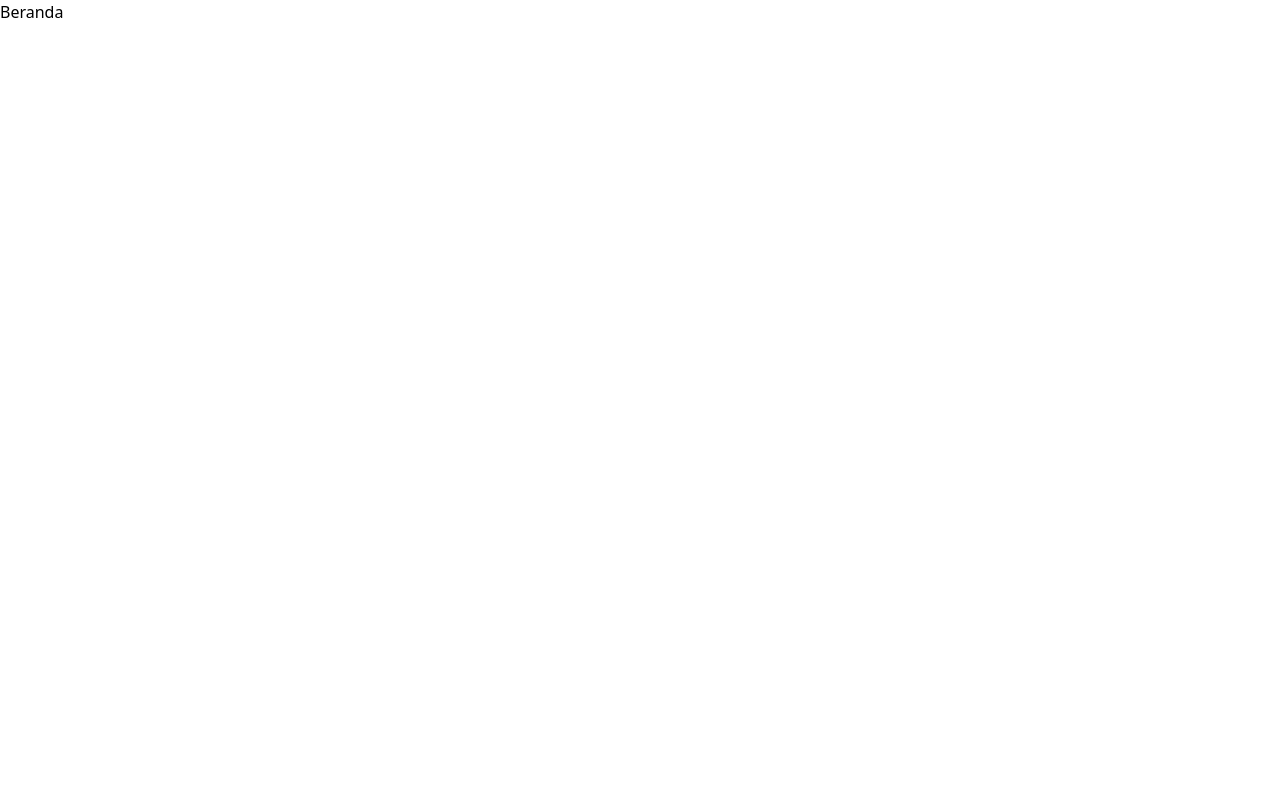
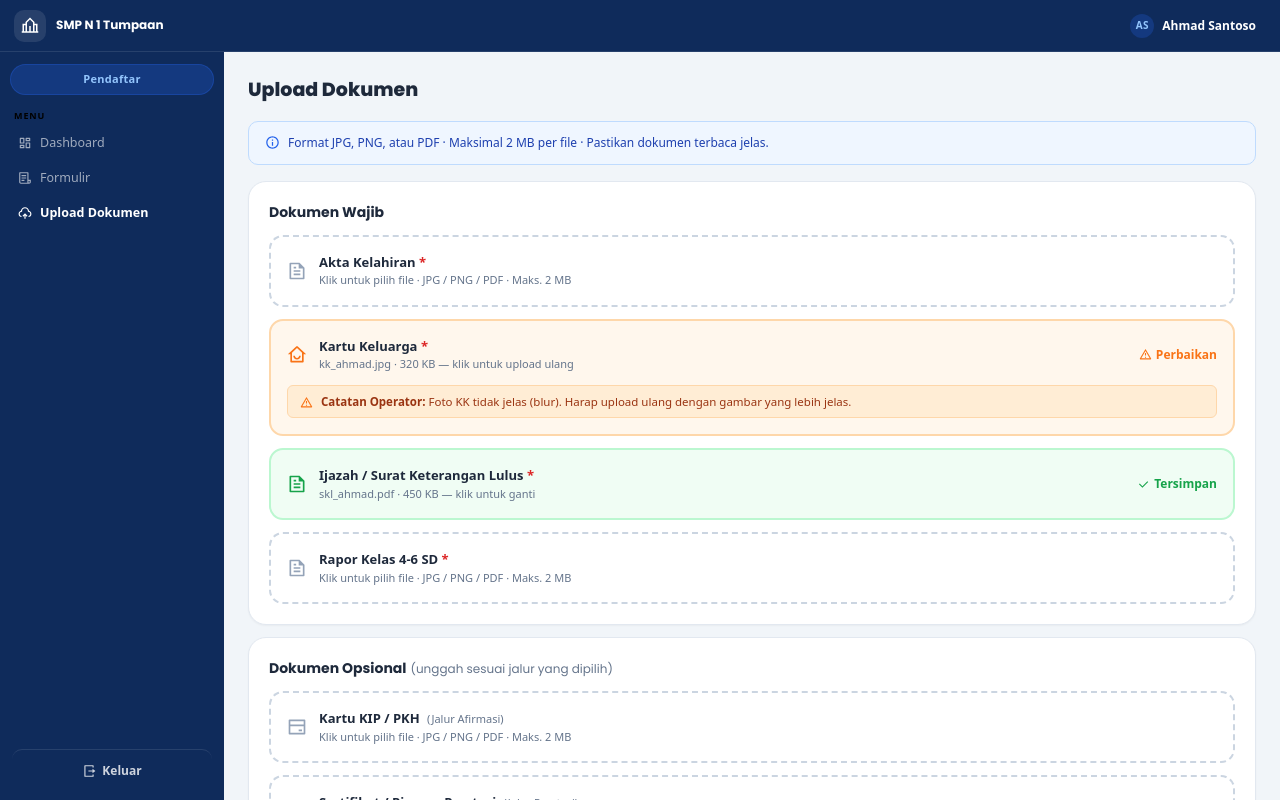
Before and after one commit to yaksokk/ppdb, a React (Vite) app in the folder frontend/: page /pendaftar/dokumen in a window 1280 px wide. Before the commit this address led to /. Shown: the top 800 px of the page. Built offline with nearby package versions, Linux system fonts and the light colour scheme.

Commit message:
feat: tambah halaman Upload Dokumen Pendaftar

```diff
--- /dev/null
+++ b/frontend/src/pages/pendaftar/UploadDokumen/UploadDokumen.jsx
@@ -0,0 +1,145 @@
+import { useState, useRef } from 'react'
+import { useNavigate } from 'react-router-dom'
+import { RiInformationLine, RiAlertLine, RiCheckLine, RiFileTextLine, RiHomeSmileLine, RiTrophyLine, RiBankCardLine } from 'react-icons/ri'
+import { Button } from '../../../components/common'
+import AdminLayout from '../../../components/layout/AdminLayout/AdminLayout'
+
+const user = {
+  name: 'Ahmad Santoso',
+  avatarStyle: { background: 'rgba(37,99,235,.25)', color: '#93C5FD' },
+}
+
+const DOKUMEN_WAJIB = [
+  { id: 'akta',   nama: 'Akta Kelahiran',         icon: RiFileTextLine,  wajib: true  },
+  { id: 'kk',     nama: 'Kartu Keluarga',          icon: RiHomeSmileLine, wajib: true  },
+  { id: 'ijazah', nama: 'Ijazah / Surat Keterangan Lulus', icon: RiFileTextLine, wajib: true },
+  { id: 'rapor',  nama: 'Rapor Kelas 4-6 SD',      icon: RiFileTextLine,  wajib: true  },
+]
+
+const DOKUMEN_OPSIONAL = [
+  { id: 'kip',       nama: 'Kartu KIP / PKH',          jalur: 'Jalur Afirmasi',  icon: RiBankCardLine },
+  { id: 'sertifikat',nama: 'Sertifikat / Piagam Prestasi', jalur: 'Jalur Prestasi', icon: RiTrophyLine },
+  { id: 'surattugas',nama: 'Surat Tugas Orang Tua',    jalur: 'Jalur Mutasi',    icon: RiFileTextLine },
+]
+
+const DUMMY_STATUS = {
+  kk:     { file: 'kk_ahmad.jpg',  size: '320 KB', status: 'perbaikan', catatan: 'Foto KK tidak jelas (blur). Harap upload ulang dengan gambar yang lebih jelas.' },
+  ijazah: { file: 'skl_ahmad.pdf', size: '450 KB', status: 'tersimpan', catatan: null },
+}
+
+function DokItem({ dok, statusData, onUpload }) {
+  const ref = useRef()
+  const Icon = dok.icon
+  const s = statusData[dok.id]
+
+  const bgClass = s?.status === 'tersimpan'  ? 'border-green-200 bg-success-light'
+                : s?.status === 'perbaikan'  ? 'border-orange-200 bg-orange-50'
+                : 'border-dashed border-n300 bg-white hover:border-primary hover:bg-primary-light/30'
+
+  return (
+    <div className={`border-2 rounded-md p-4 transition-all duration-150 cursor-pointer ${bgClass}`}
+      onClick={() => ref.current.click()}
+    >
+      <div className="flex items-center justify-between">
+        <div className="flex items-center gap-3">
+          <Icon size={20} className={`flex-shrink-0 ${s?.status === 'tersimpan' ? 'text-success' : s?.status === 'perbaikan' ? 'text-orange-500' : 'text-n400'}`} />
+          <div>
+            <p className="text-[13px] font-semibold text-n800">
+              {dok.nama} {dok.wajib && <span className="text-danger">*</span>}
+              {dok.jalur && <span className="text-[11px] font-normal text-n500 ml-1">({dok.jalur})</span>}
+            </p>
+            <p className="text-[11px] text-n500">
+              {s?.file ? `${s.file} · ${s.size} — klik untuk ${s.status === 'tersimpan' ? 'ganti' : 'upload ulang'}` : 'Klik untuk pilih file · JPG / PNG / PDF · Maks. 2 MB'}
+            </p>
+          </div>
+        </div>
+        {s?.status === 'tersimpan' && (
+          <span className="text-[12px] font-semibold text-success flex items-center gap-1">
+            <RiCheckLine size={13} /> Tersimpan
+          </span>
+        )}
+        {s?.status === 'perbaikan' && (
+          <span className="text-[12px] font-semibold text-orange-500 flex items-center gap-1">
+            <RiAlertLine size={13} /> Perbaikan
+          </span>
+        )}
+      </div>
+
+      {s?.catatan && (
+        <div className="mt-3 flex items-start gap-2 bg-orange-100 border border-orange-200 rounded-xs px-3 py-2">
+          <RiAlertLine size={13} className="text-orange-500 flex-shrink-0 mt-0.5" />
+          <p className="text-[11.5px] text-orange-800 leading-snug">
+            <strong>Catatan Operator:</strong> {s.catatan}
+          </p>
+        </div>
+      )}
+
+      <input ref={ref} type="file" accept=".jpg,.jpeg,.png,.pdf" className="hidden"
+        onChange={e => onUpload(dok.id, e.target.files[0])} />
+    </div>
+  )
+}
+
+function UploadDokumen() {
+  const navigate = useNavigate()
+  const [statusData, setStatusData] = useState(DUMMY_STATUS)
+
+  const handleUpload = (id, file) => {
+    if (!file) return
+    setStatusData(prev => ({
+      ...prev,
+      [id]: { file: file.name, size: `${Math.round(file.size / 1024)} KB`, status: 'tersimpan', catatan: null }
+    }))
+  }
+
+  return (
+    <AdminLayout role="pendaftar" user={user} activePath="/pendaftar/dokumen">
+
+      <div className="mb-4">
+        <h1 className="text-[19px] font-extrabold font-poppins text-n800">Upload Dokumen</h1>
+      </div>
+
+      <div className="flex items-center gap-2 bg-primary-light border border-blue-200 rounded-sm px-4 py-3 mb-4">
+        <RiInformationLine size={15} className="text-primary flex-shrink-0" />
+        <p className="text-[12px] text-blue-800">
+          Format JPG, PNG, atau PDF · Maksimal 2 MB per file · Pastikan dokumen terbaca jelas.
+        </p>
+      </div>
+
+      <div className="flex flex-col gap-3 mb-5">
+        <div className="bg-white border border-n200 rounded-lg p-5 shadow-xs">
+          <p className="text-[14px] font-bold font-poppins text-n800 mb-3">Dokumen Wajib</p>
+          <div className="flex flex-col gap-3">
+            {DOKUMEN_WAJIB.map(dok => (
+              <DokItem key={dok.id} dok={dok} statusData={statusData} onUpload={handleUpload} />
+            ))}
+          </div>
+        </div>
+
+        <div className="bg-white border border-n200 rounded-lg p-5 shadow-xs">
+          <p className="text-[14px] font-bold font-poppins text-n800 mb-1">
+            Dokumen Opsional
+            <span className="text-[12px] font-normal text-n500 ml-1">(unggah sesuai jalur yang dipilih)</span>
+          </p>
+          <div className="flex flex-col gap-3 mt-3">
+            {DOKUMEN_OPSIONAL.map(dok => (
+              <DokItem key={dok.id} dok={dok} statusData={statusData} onUpload={handleUpload} />
+            ))}
+          </div>
+        </div>
+      </div>
+
+      <div className="flex justify-between">
+        <Button variant="ghost" onClick={() => navigate('/pendaftar/formulir')}>
+          ← Kembali ke Formulir
+        </Button>
+        <Button onClick={() => navigate('/pendaftar/dashboard')}>
+          <RiCheckLine size={14} /> Kirim Dokumen
+        </Button>
+      </div>
+
+    </AdminLayout>
+  )
+}
+
+export default UploadDokumen
--- a/frontend/src/routes/AppRoutes.jsx
+++ b/frontend/src/routes/AppRoutes.jsx
@@ -12,6 +12,7 @@ import KelolaInfo from '../pages/admin/KelolaInfo/KelolaInfo'
 import KelolaAkun from '../pages/admin/KelolaAkun/KelolaAkun'
 import Pengaturan from '../pages/admin/Pengaturan/Pengaturan'
 import Formulir from '../pages/pendaftar/Formulir/Formulir'
+import UploadDokumen from '../pages/pendaftar/UploadDokumen/UploadDokumen'
 
 function AppRoutes() {
   return (
@@ -30,6 +31,7 @@ function AppRoutes() {
       <Route path="/admin/operator" element={<KelolaAkun />} />
       <Route path="/admin/pengaturan" element={<Pengaturan />} />
       <Route path="/pendaftar/formulir" element={<Formulir />} />
+      <Route path="/pendaftar/dokumen" element={<UploadDokumen />} />
       <Route path="*" element={<Navigate to="/" replace />} />
     </Routes>
   )
```
